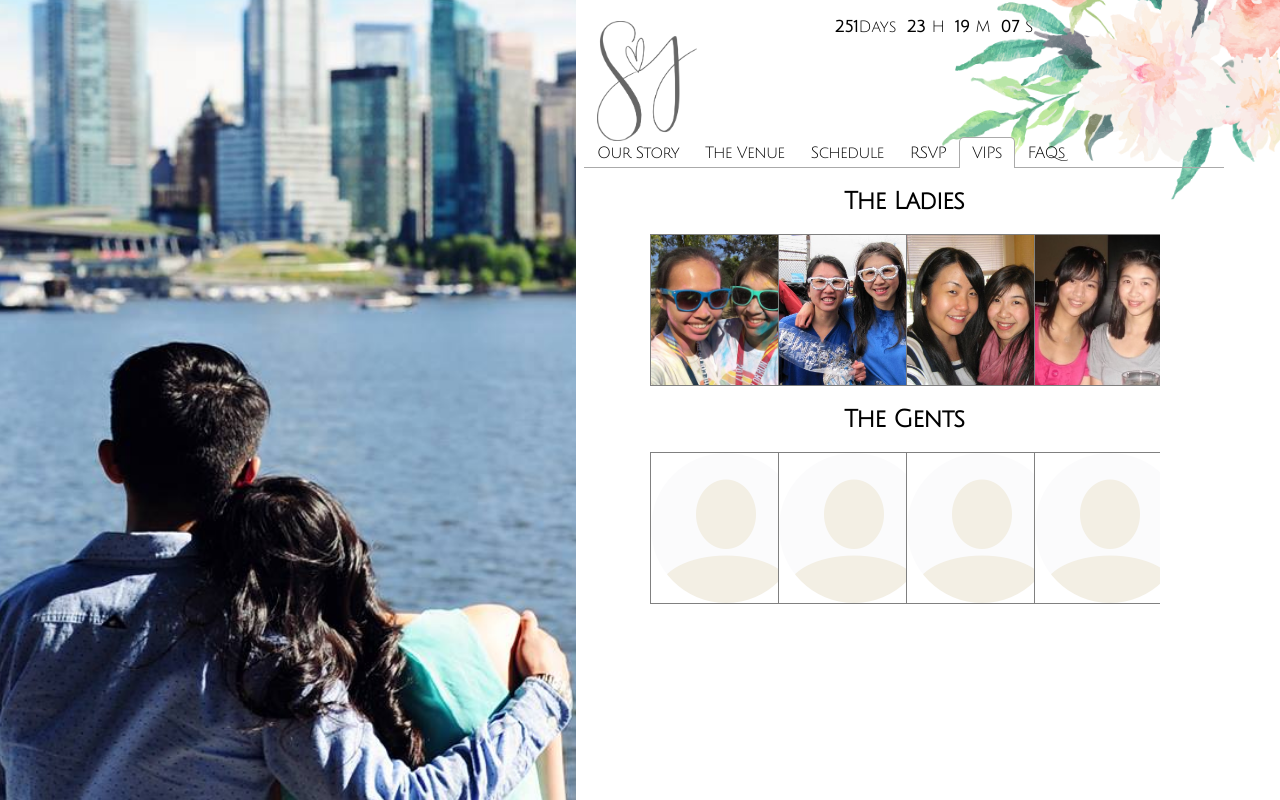
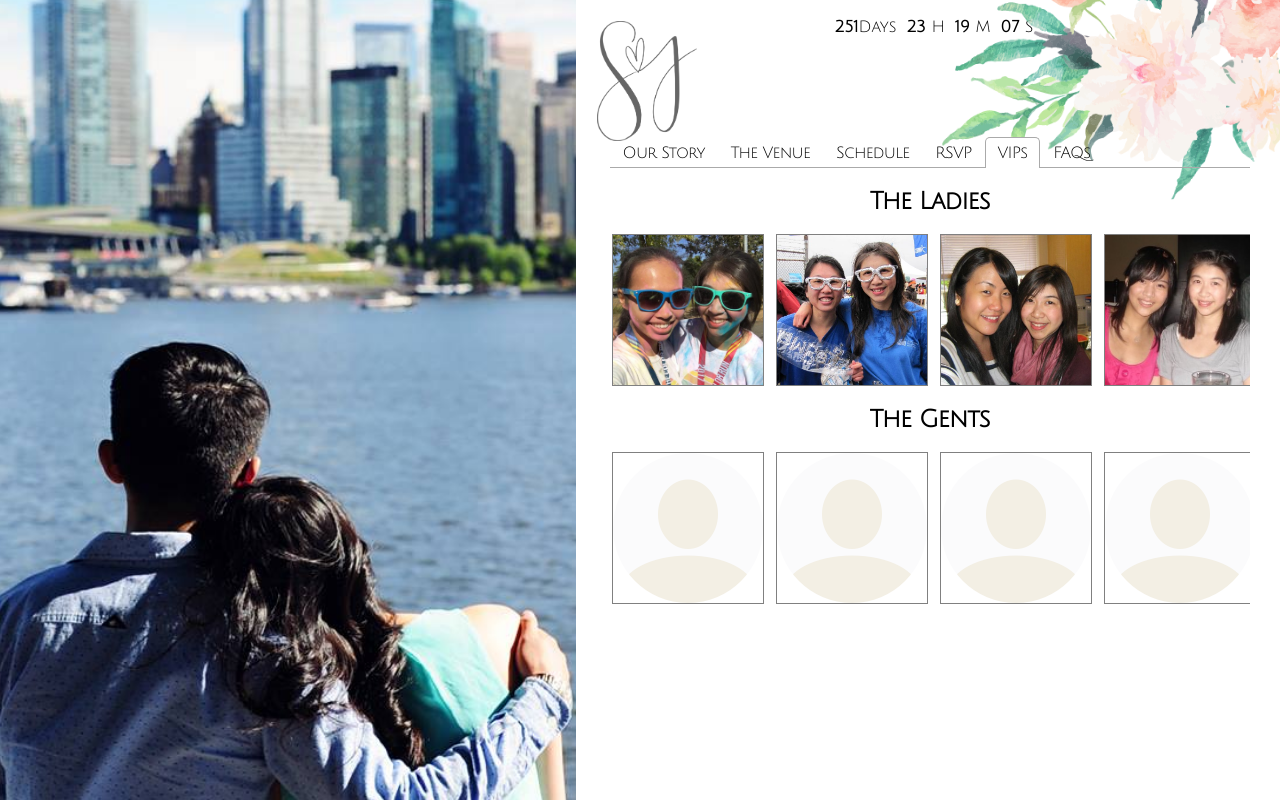
Before and after one commit to jennypoon/react_wed, a React (Create React App) app in the folder client/: page / in a window 1280 px wide. Both pictures are taken after a click on the tab "VIPs". Shown: the top 800 px of the page. Built offline with nearby package versions, Linux system fonts and the light colour scheme; a web font is replaced by a local one.

Commit message:
Changed tab width and spacing between boxes in team

```diff
--- a/client/src/App.css
+++ b/client/src/App.css
@@ -341,17 +341,16 @@ button {
 }
 
 .teamContainer {
-  width: 80%;
   margin: 0 auto;
   padding: 0;
   overflow: hidden;
   line-height: 20px;
   -webkit-column-count: 4;
-  -webkit-column-gap:   0;
+  -webkit-column-gap:   1;
   -moz-column-count:    4;
-  -moz-column-gap:      0;
+  -moz-column-gap:      1;
   column-count:         4;
-  column-gap:           0;
+  column-gap:           1;
 }
 
 .imgContainer {
--- a/client/src/styling/tabs.css
+++ b/client/src/styling/tabs.css
@@ -3,7 +3,7 @@
   position: absolute;
   font-family: 'Julius Sans One', sans-serif;
   letter-spacing: -0.05em;
-  margin-left: 45%;
+  margin-left: 47%;
   margin-top: 10%;
   width: 50%;
 }
```
